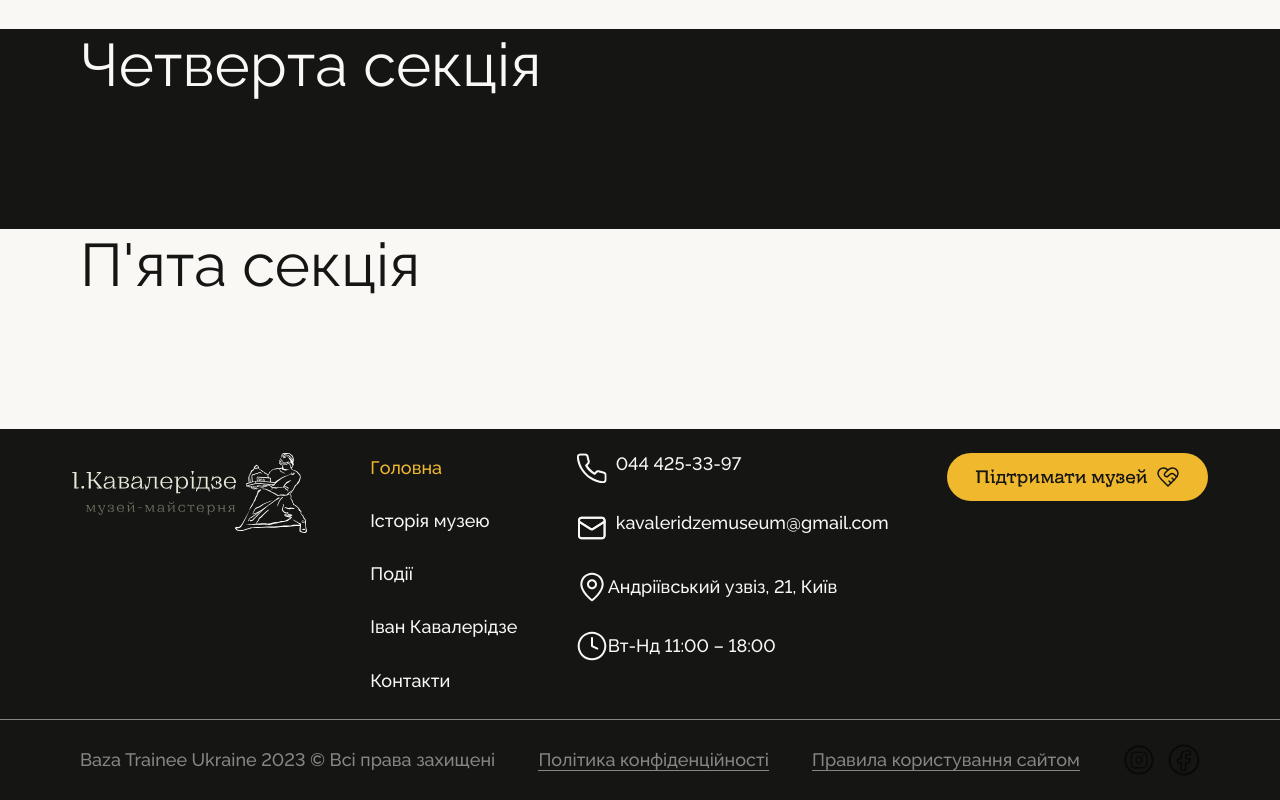
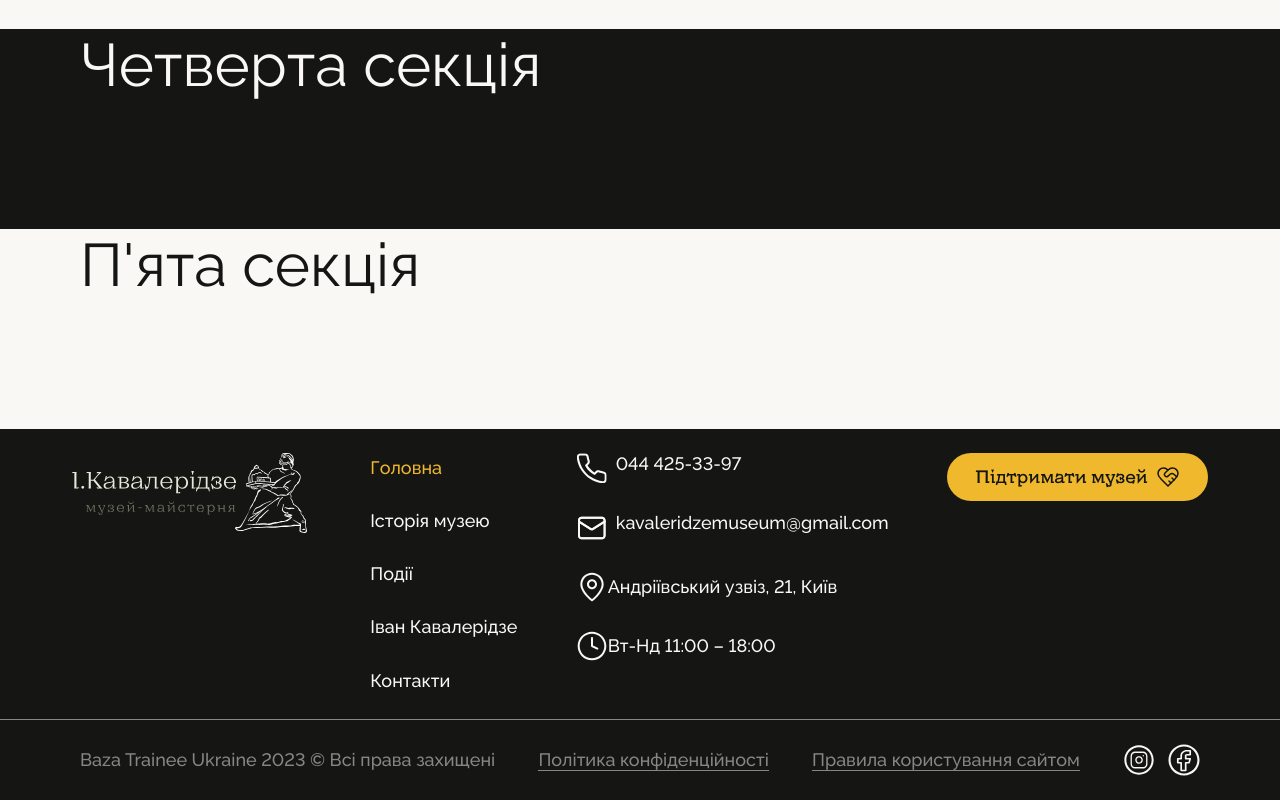
Before and after one commit to baza-trainee/kavaleridze, a React (Vite) app: page / in a window 1280 px wide. Shown: the part 991-1791 px from the top of the page. Built offline with nearby package versions, Linux system fonts and the light colour scheme.

Commit message:
fix social icon color footer

```diff
--- a/src/components/Footer/FooterBottom.tsx
+++ b/src/components/Footer/FooterBottom.tsx
@@ -35,10 +35,18 @@ const FooterBottom = () => {
         <TypographyList>Правила користування сайтом</TypographyList>
       </TextLink>
       <Stack gap="13px" direction="row">
-        <IconButton sx={{ p: 0 }} target="_blank" href="https://www.instagram.com/" aria-label="instagram_icon">
+        <IconButton
+          sx={{ p: 0, color: (theme) => theme.palette.common.white }}
+          target="_blank"
+          href="https://www.instagram.com/"
+          aria-label="instagram_icon">
           <SvgSpriteIcon fontSize="medium" svgSpriteId={'instagram_icon'} />
         </IconButton>
-        <IconButton sx={{ p: 0 }} target="_blank" href="https://www.facebook.com/" aria-label="facebook_icon">
+        <IconButton
+          sx={{ p: 0, color: (theme) => theme.palette.common.white }}
+          target="_blank"
+          href="https://www.facebook.com/"
+          aria-label="facebook_icon">
           <SvgSpriteIcon fontSize="medium" svgSpriteId={'facebook_icon'} />
         </IconButton>
       </Stack>
```
